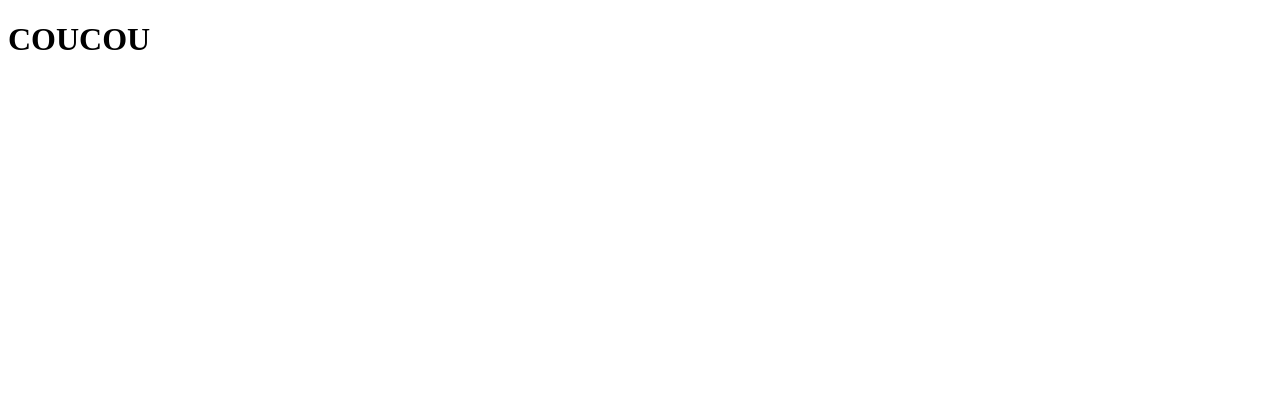
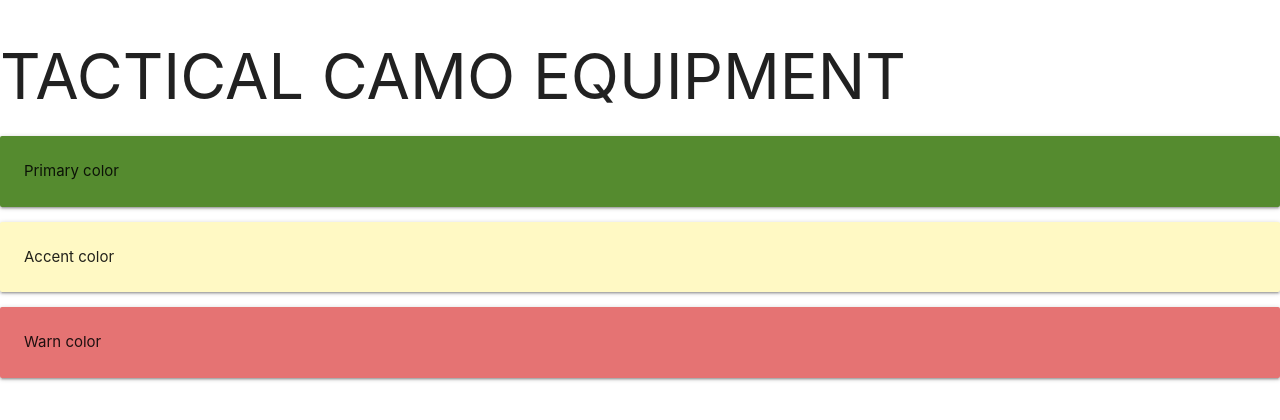
Before and after one commit to yoru-san/Projet-Ergonomie, a plain HTML site: page main.html in a window 1280 px wide. Drawn offline with nearby package versions, Linux system fonts and the light colour scheme.

Commit message:
ajout couleur

```diff
--- a/main.html
+++ b/main.html
@@ -3,8 +3,15 @@
 <head>
   <meta charset="utf-8">
   <title></title>
+  <!-- Compiled and minified CSS -->
+  <link rel="stylesheet" href="https://cdnjs.cloudflare.com/ajax/libs/materialize/0.98.0/css/materialize.min.css">
+  <!-- Compiled and minified JavaScript -->
+  <script src="https://cdnjs.cloudflare.com/ajax/libs/materialize/0.98.0/js/materialize.min.js"></script>
 </head>
 <body>
-    <h1>COUCOU</h1>
+  <h1>TACTICAL CAMO EQUIPMENT</h1>
+  <div class="card-panel light-green darken-3">Primary color</div>
+  <div class="card-panel yellow lighten-4">Accent color</div>
+  <div class="card-panel  red lighten-2">Warn color</div>
 </body>
 </html>
```
Lines whose indentation alone changed are shown as unchanged.
